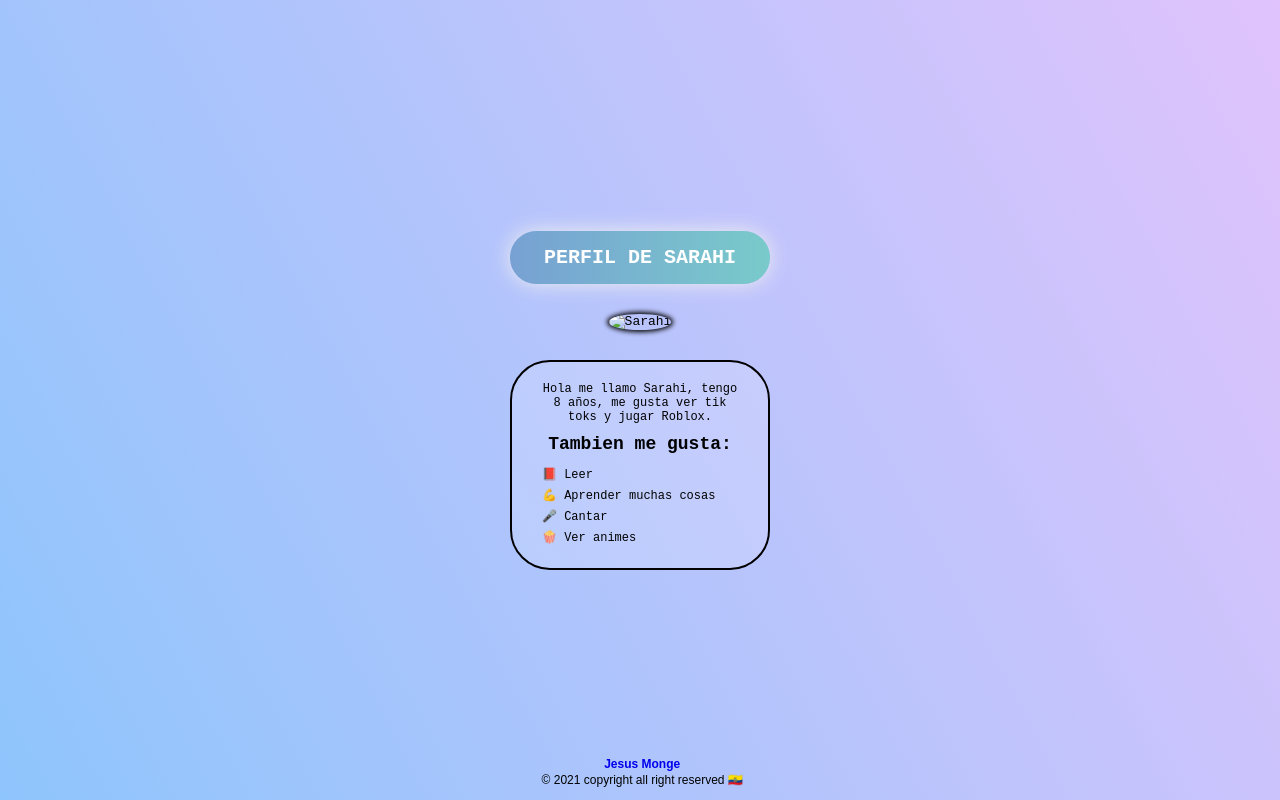
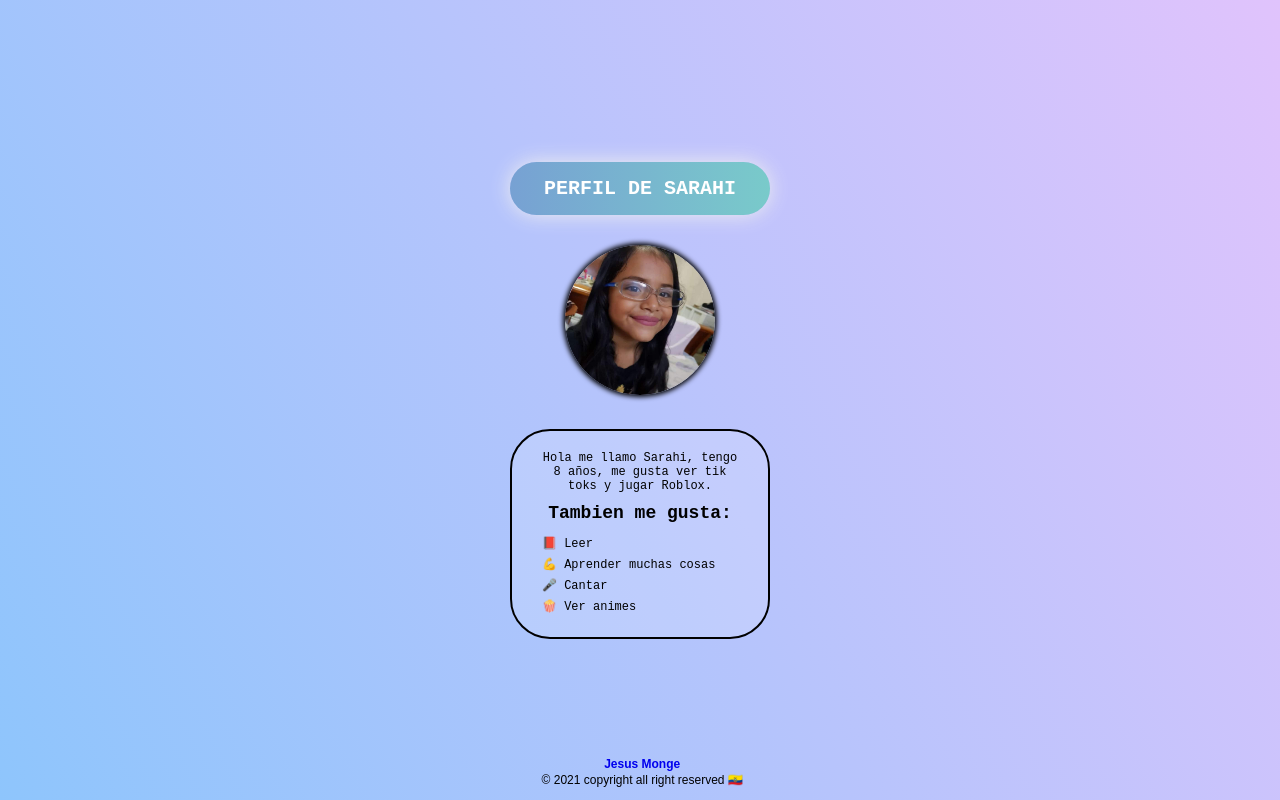
Before and after one commit to jesusjaml/Sarahi, a plain HTML site: page sarahi.html in a window 1280 px wide. Drawn offline with Linux system fonts and the light colour scheme.

Commit message:
Add files via upload

```diff
--- a/sarahi.html
+++ b/sarahi.html
@@ -5,7 +5,7 @@
     <meta http-equiv="X-UA-Compatible" content="IE=edge">
     <meta name="viewport" content="width=device-width, initial-scale=1.0">
     <title>Sarahi</title>
-    <link rel="shortcut icon" href="/Assets/bxl-tiktok.svg"/>
+    <link rel="shortcut icon" href="/bxl-tiktok.svg"/>
 </head>
 <style>
     * {
@@ -123,7 +123,7 @@
                 <h1>Perfil de Sarahi</h1>
             </div>
             <div>
-                <img src="/Assets/sara.jpg" alt="Sarahi" width="150px">
+                <img src="/sara.jpg" alt="Sarahi" width="150px">
             </div>
             <div class="section__description-container">
                 <p>Hola me llamo Sarahi, tengo 8 años, me gusta ver tik toks y jugar Roblox.
```
Also changed, not shown: bxl-tiktok.svg (added), sara.jpg (added).
